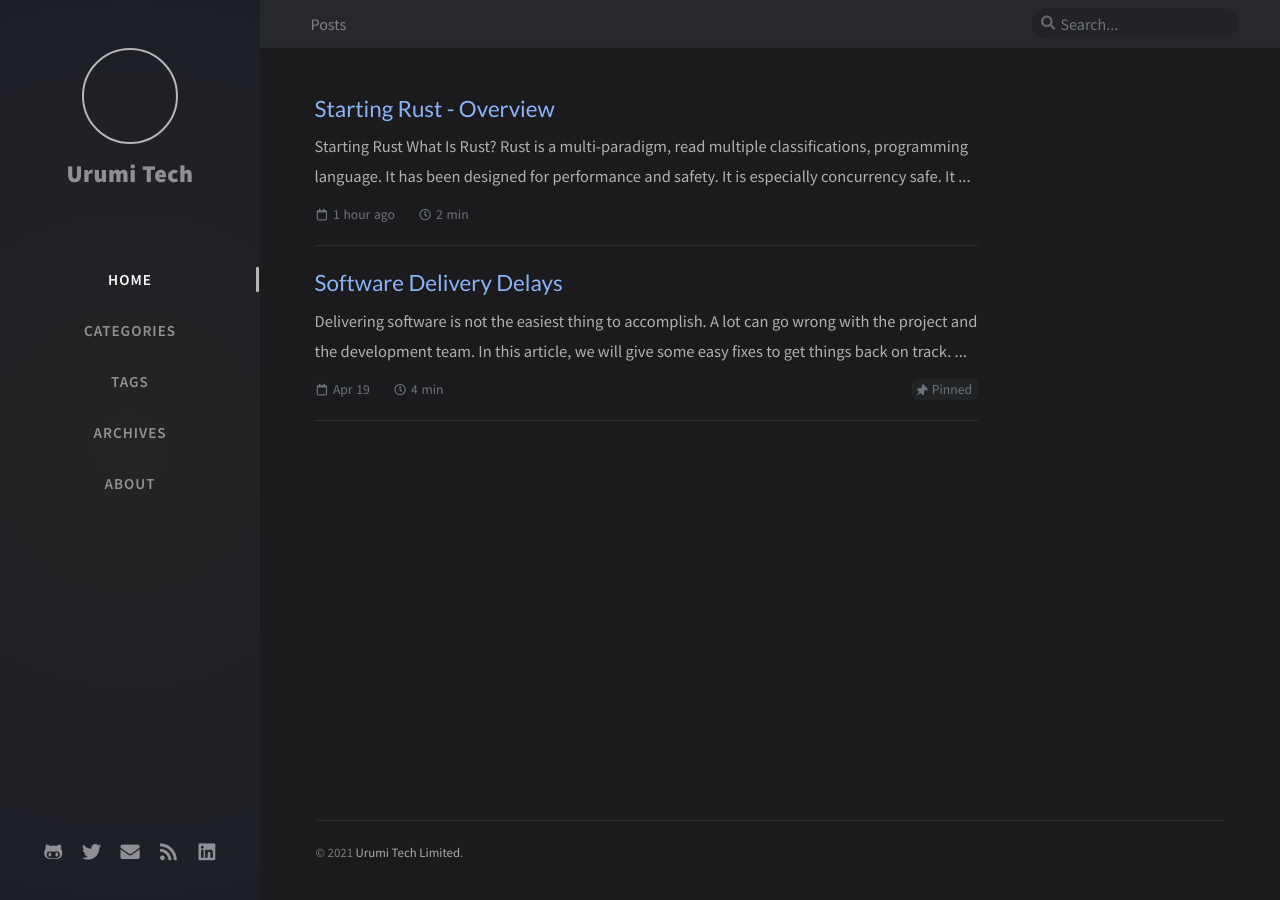
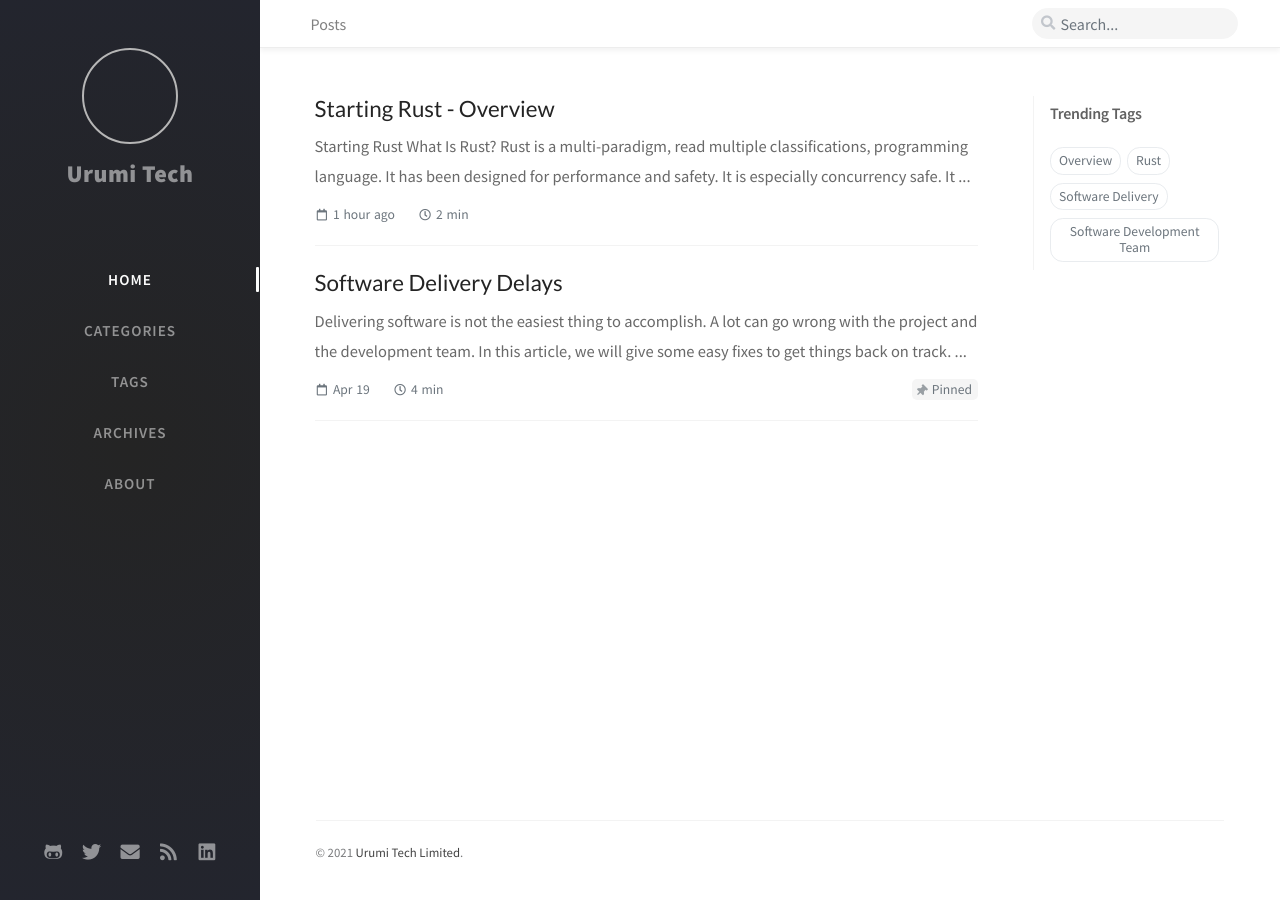
Before and after one commit to UrumiTech/urumitech.github.io, a Jekyll site: the page built from index.markdown, in a window 1280 px wide. Built offline with Jekyll 4.4.1, drawn with Linux system fonts in a browser that asks for light colours; nearby versions of some CDN libraries; comment, search, counter and statistics services are not loaded.

Commit message:
Tidy up layouts

```diff
--- a/_config.yml
+++ b/_config.yml
@@ -73,7 +73,7 @@ google_analytics:
 #     light  - Use the light color scheme
 #     dark   - Use the dark color scheme
 #
-theme_mode: dark # [light|dark]
+theme_mode: light # [light|dark]
 
 # The CDN endpoint for images.
 # Notice that once it is assigned, the CDN url
--- a/_includes/trending-tags.html
+++ b/_includes/trending-tags.html
@@ -1,6 +1,6 @@
 {% comment %}
   The trending tags list
-
+{% endcomment %}
 
 {% assign MAX = 10 %}
 
@@ -34,4 +34,3 @@
     {% endif %}
   {% endfor %}
 {% endfor %}
-{% endcomment %}
--- a/_sass/addon/commons.scss
+++ b/_sass/addon/commons.scss
@@ -202,8 +202,8 @@ footer {
     padding: 0.3rem 0.5rem;
     margin: 0 0.35rem 0.5rem 0;
     &:hover {
-      background-color: #2a408e;
-      border-color: #2a408e;
+      background-color: #242424;
+      border-color: #242424;
       color: #fff;
       transition: none;
     }
--- a/_sass/colors/light-typography.scss
+++ b/_sass/colors/light-typography.scss
@@ -13,7 +13,7 @@
   --heading-color: black;
   --blockquote-border-color: #eee;
   --blockquote-text-color: #9a9a9a;
-  --link-color: #2a408e;
+  --link-color: #242424;
   --link-underline-color: #dee2e6;
   --text-muted-color: gray;
   --tb-odd-bg: #fbfcfd;
@@ -28,7 +28,7 @@
   /* Sidebar */
   --sidebar-bg: radial-gradient(
     circle,
-    rgba(42, 30, 107, 1) 0%,
+    rgba(36, 36, 36, 1) 0%,
     rgba(35, 37, 46, 1) 100%);
   --nav-cursor-color: #fcfcfc;
 
@@ -44,7 +44,7 @@
   --post-list-text-color: dimgray;
   --btn-patinator-text-color: #555555;
   --btn-paginator-hover-color: #e9ecef;
-  --btn-active-bg: #2a408e;
+  --btn-active-bg: #242424;
   --btn-active-border-color: #007bff;
   --btn-text-color: #f8f8f8;
   --btn-paginator-border-color: #f1f1f1;
--- a/_sass/layout/post.scss
+++ b/_sass/layout/post.scss
@@ -72,9 +72,9 @@
     color: var(--link-color);
 
     &:hover {
-      background: #2a408e;
+      background: #242424;
       color: #fff;
-      border-color: #2a408e;
+      border-color: #242424;
     }
 
     &.disabled {
@@ -159,8 +159,11 @@
   &.nav-link:not(.active) {
     color: inherit;
   }
+
 }
-
+#toc li > a:hover {
+  border-left:1px solid #EA2328 !important;
+}
 /* --- Related Posts --- */
 
 #related-posts {
```
